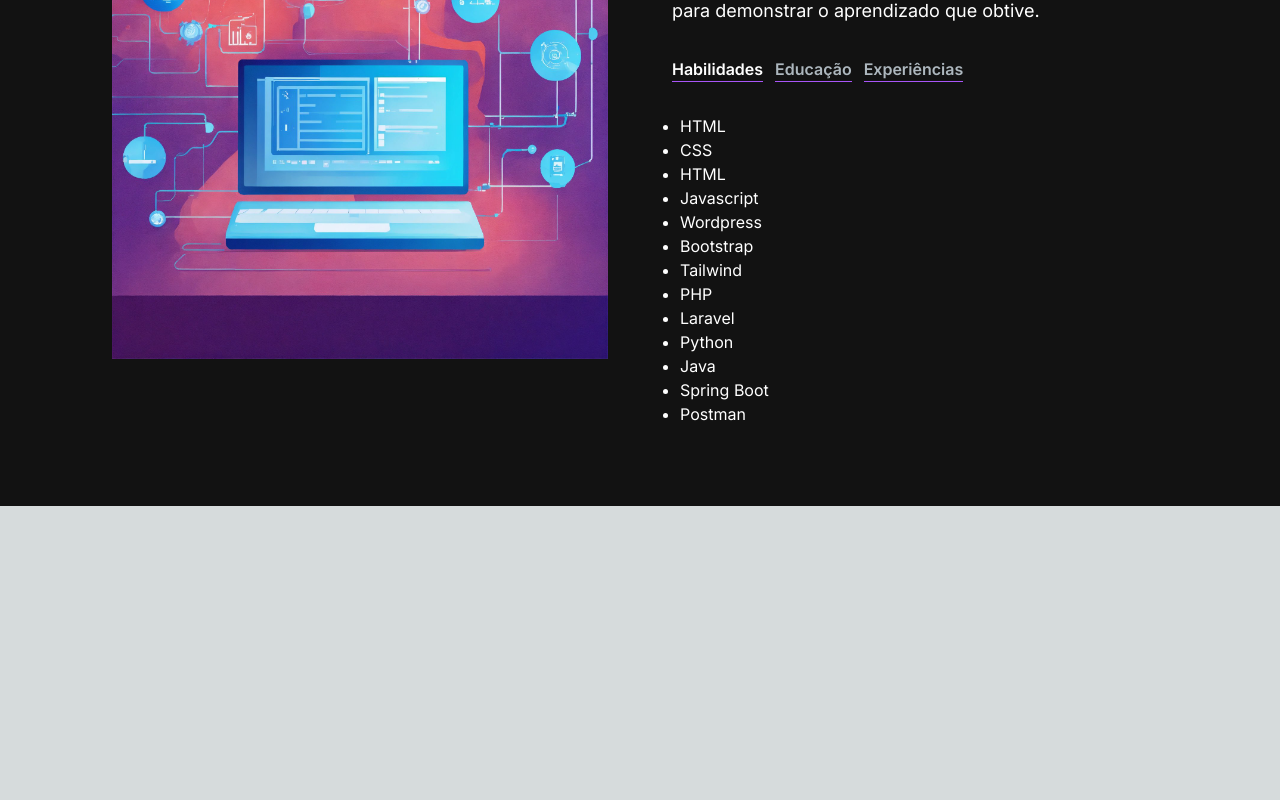
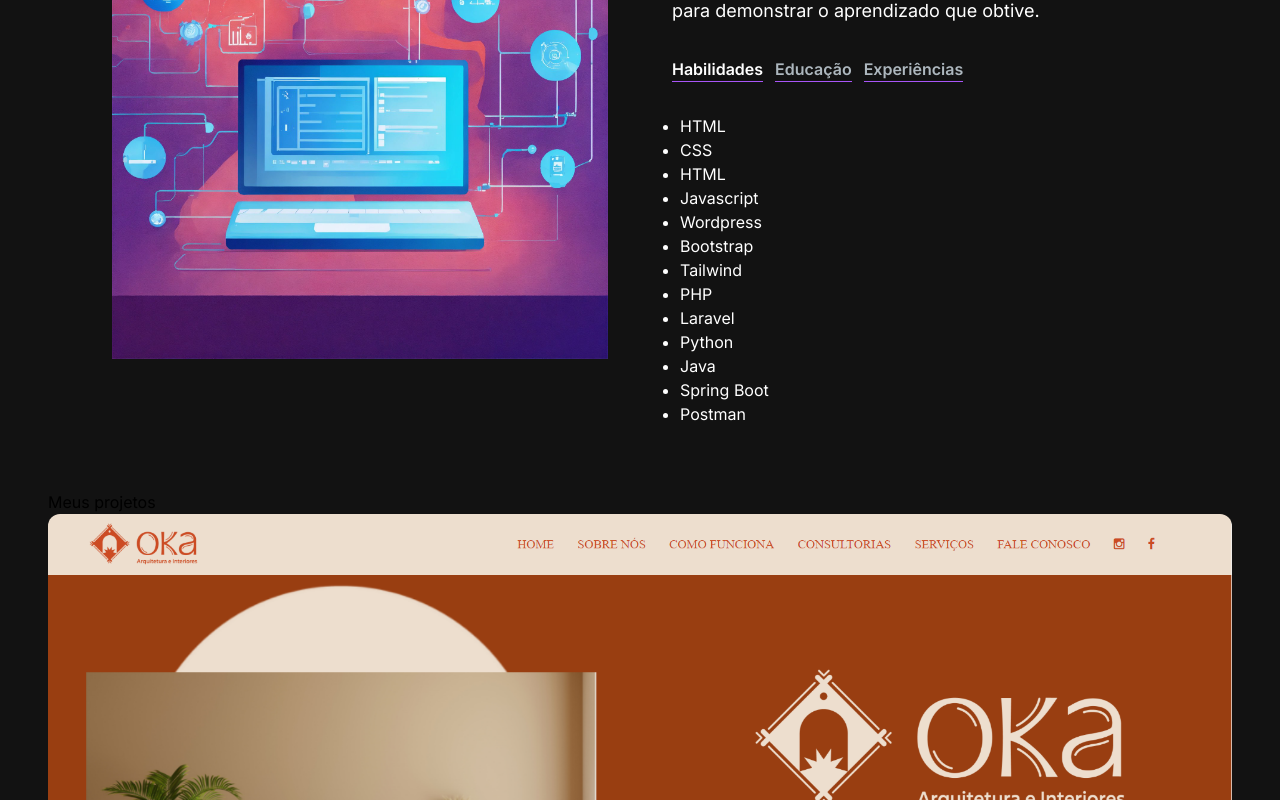
Before and after one commit to delcisp/portfolio, a Next.js app: page / in a window 1280 px wide. Shown: the part 971-1771 px from the top of the page. Before the commit the page ends 1477 px from the top, so only its background shows below. Built offline with nearby package versions, Linux system fonts and the light colour scheme.

Commit message:
projects changes

```diff
--- a/src/app/components/ProjectsCards.jsx
+++ b/src/app/components/ProjectsCards.jsx
@@ -1,15 +1,23 @@
-import React from 'react'
+import React from 'react';
+import { CodeBracketIcon, EyeIcon } from '@heroicons/react/24/solid';
+import Link from 'next/link';
 
 const ProjectsCards = ({imgUrl, title, description }) => {
   return (
     <div>
-        <div className='h-52 md:h-72' style={{background: `url(${imgUrl})`, backgroundSize: "cover"}}></div>
-    <div className='text-white'>
-        <h5>{title}</h5>
-        <p>{description}</p>
+        <div className='h-52 md:h-72 rounded-t-xl relative group' style={{background: `url(${imgUrl})`, backgroundSize: "cover"}}>
+            <div className='overlay absolute top-0 left-0 w-full h-full bg-[#181818] bg-opacity-0 hidden group-hover:flex group-hover:bg-opacity-80 transition-all duration-500'>
+                <Link href="/" className='h-14 w-14 border-2 relative rounded-full border-[#ADB7BE] hover:border-white '>
+                <CodeBracketIcon className='h-10 w-10 text-[#ADB7BE] absolute top-1/2 left-1/2 transform -translate-x-1/2 -translate-y-1/2  cursor-pointer hover:white'/>
+                </Link>
+            </div>
+        </div>
+    <div className='text-white rounded-b-xl bg-[#181818] py-6 px-4 '>
+        <h5 className='font-xl font-semibold mb-2'>{title}</h5>
+        <p className='text-[#ADB7BE]'>{description}</p>
     </div>
         </div>
   )
 }
 
-export default ProjectsCards
+export default ProjectsCards;
--- a/src/app/components/ProjectsSection.jsx
+++ b/src/app/components/ProjectsSection.jsx
@@ -7,34 +7,34 @@
       id: 1,
       title: "Oka Website",
       description: "etc etc etc",
-      image: "/imagens/projects/oka_project.png"
+      image: "/images/projects/oka_project.png",
     },
     {
         id: 2,
         title: "Oka Website",
         description: "etc etc etc",
-        image: "/imagens/projects/oka_project.png",
+        image: "/images/projects/oka_project.png",
         tag: ["All", "Web"],
       },
       {
         id: 3,
         title: "Oka Website",
         description: "etc etc etc",
-        image: "/imagens/projects/oka_project.png",
+        image: "/images/projects/oka_project.png",
         tag: ["All", "Web"],
       },
       {
         id: 4,
         title: "Oka Website",
         description: "etc etc etc",
-        image: "/imagens/projects/oka_project.png",
+        image: "/images/projects/oka_project.png",
         tag: ["All", "Web"],
       },
       {
         id: 5,
         title: "Oka Website",
         description: "etc etc etc",
-        image: "/imagens/projects/oka_project.png",
+        image: "/images/projects/oka_project.png",
         tag: ["All", "Web"],
       },
 ]
--- a/src/app/page.js
+++ b/src/app/page.js
@@ -2,6 +2,7 @@
 import Image from "next/image";
 import Navbar from "./components/Navbar";
 import AboutSection from "./components/AboutSection";
+import ProjectsSection from "./components/ProjectsSection";
 
 export default function Home() {
   return (
@@ -10,6 +11,7 @@
     <div className="container mt-24 mx-auto px-12 py-4">
     <HeroSection/>
     <AboutSection/>
+    <ProjectsSection/>
     </div>
     </main>
   );
```
